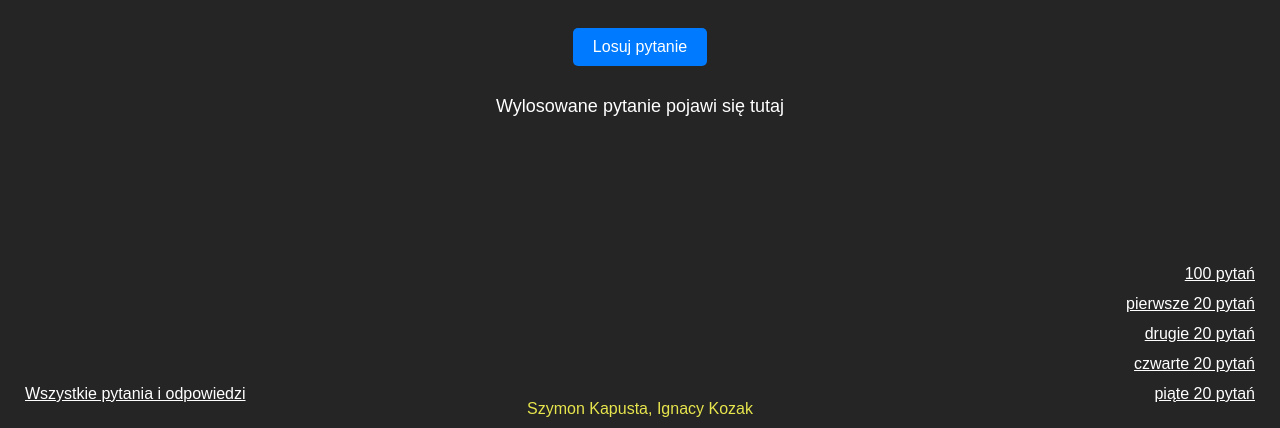
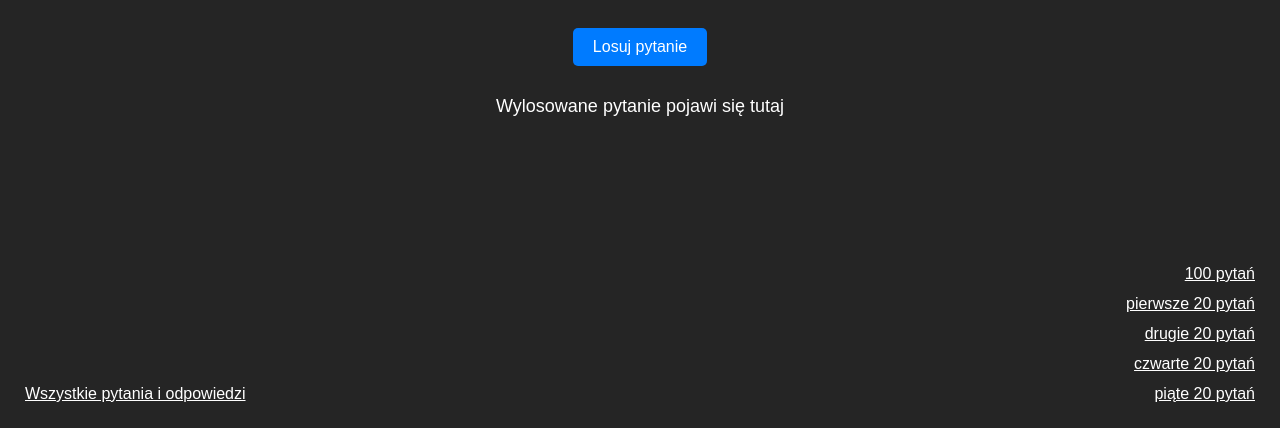
Before and after one commit to stach37/asso, a plain HTML site: page 3.html in a window 1280 px wide. Shown: the part 372-800 px from the top of the page. Drawn offline with Linux system fonts and the light colour scheme.

Commit message:
Update 3.html

```diff
--- a/3.html
+++ b/3.html
@@ -186,6 +186,5 @@
         }
 
     </script>
-<footer style="color: rgb(231, 229, 77)">Szymon Kapusta, Ignacy Kozak</footer>
 </body>
 </html>
```
